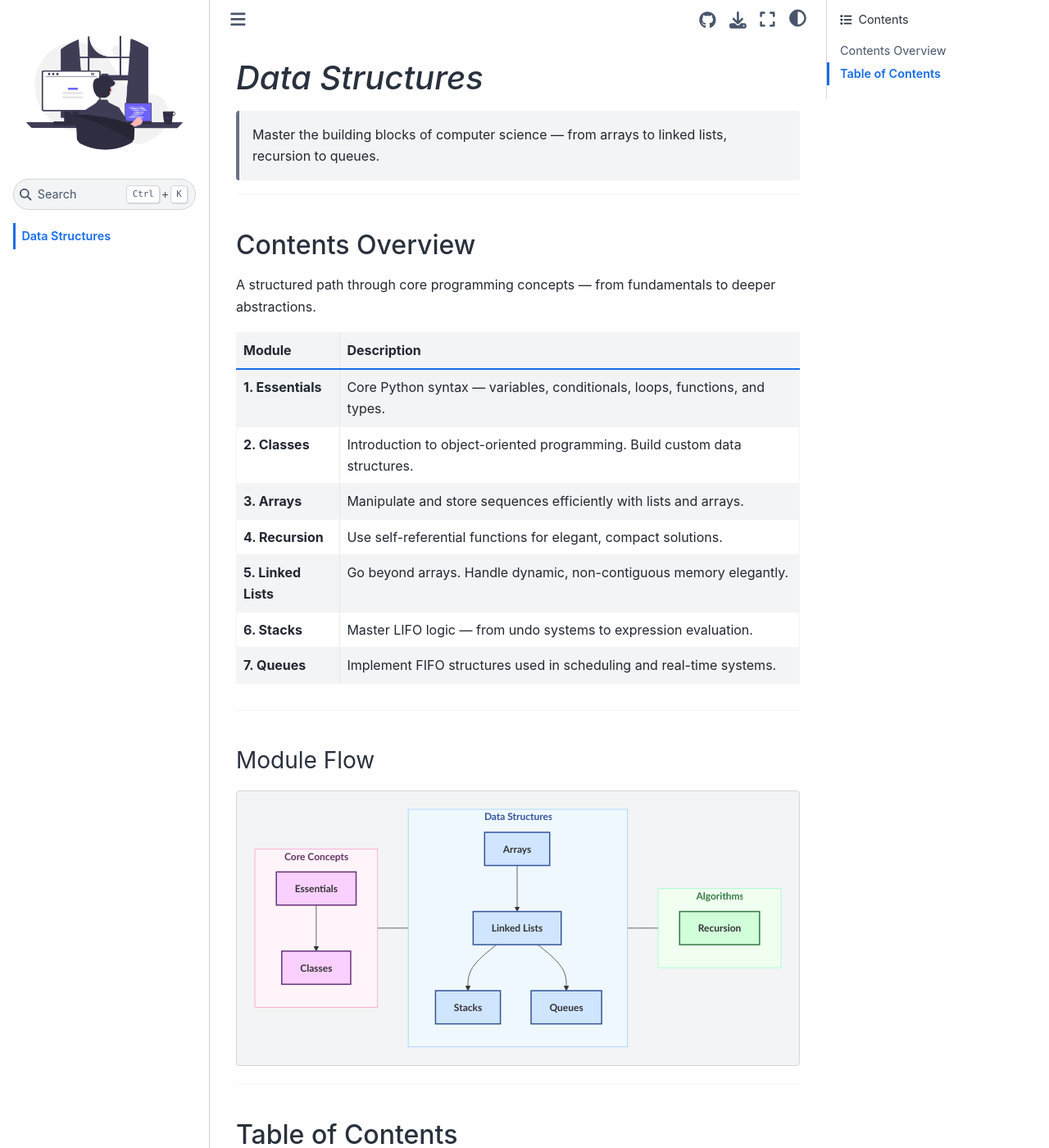
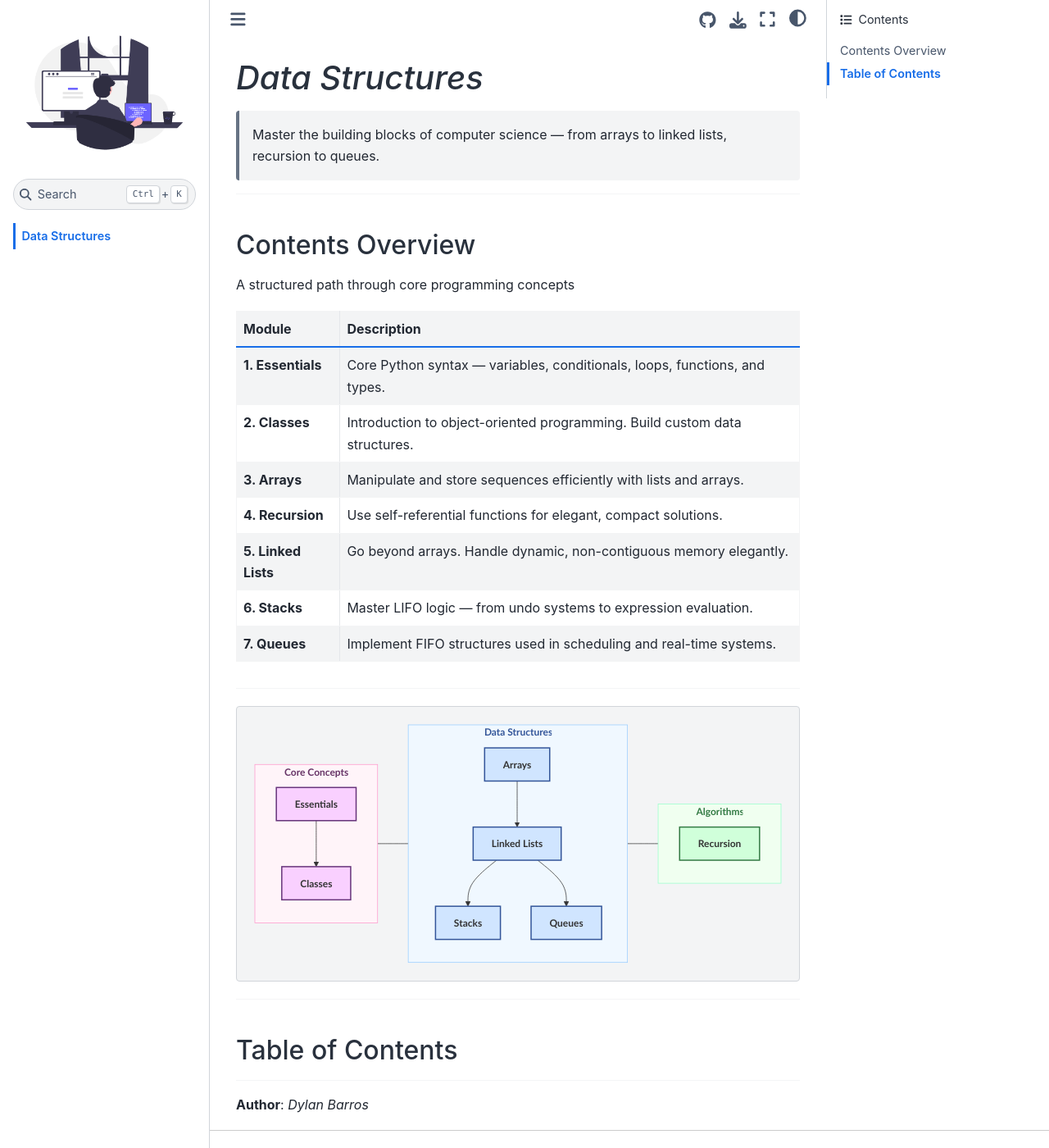
Before and after one commit to AioIia/Data-Structures, a Jupyter Book: the page built from intro.md, in a window 1280 px wide and 1400 px high. Shown: the whole window at 82% size. Built offline with Jupyter Book 1.0.4 settings and Sphinx 7.4.7 and the Sphinx Book theme 1.1.4, drawn with Linux system fonts in a browser that asks for light colours; pages that are not in the unit, such as notebooks, are missing from menus.

Commit message:
modif intro

````diff
--- a/intro.md
+++ b/intro.md
@@ -6,7 +6,7 @@
 
 ## Contents Overview
 
-A structured path through core programming concepts — from fundamentals to deeper abstractions.
+A structured path through core programming concepts
 
 | Module            | Description                                                                 |
 |-------------------|-----------------------------------------------------------------------------|
@@ -19,8 +19,6 @@ A structured path through core programming concepts — from fundamentals to dee
 | **7. Queues**     | Implement FIFO structures used in scheduling and real-time systems.         |
 
 ---
-
-### Module Flow
 
 ```{mermaid}
 flowchart LR
````
Also changed, not shown: 1 other file.
